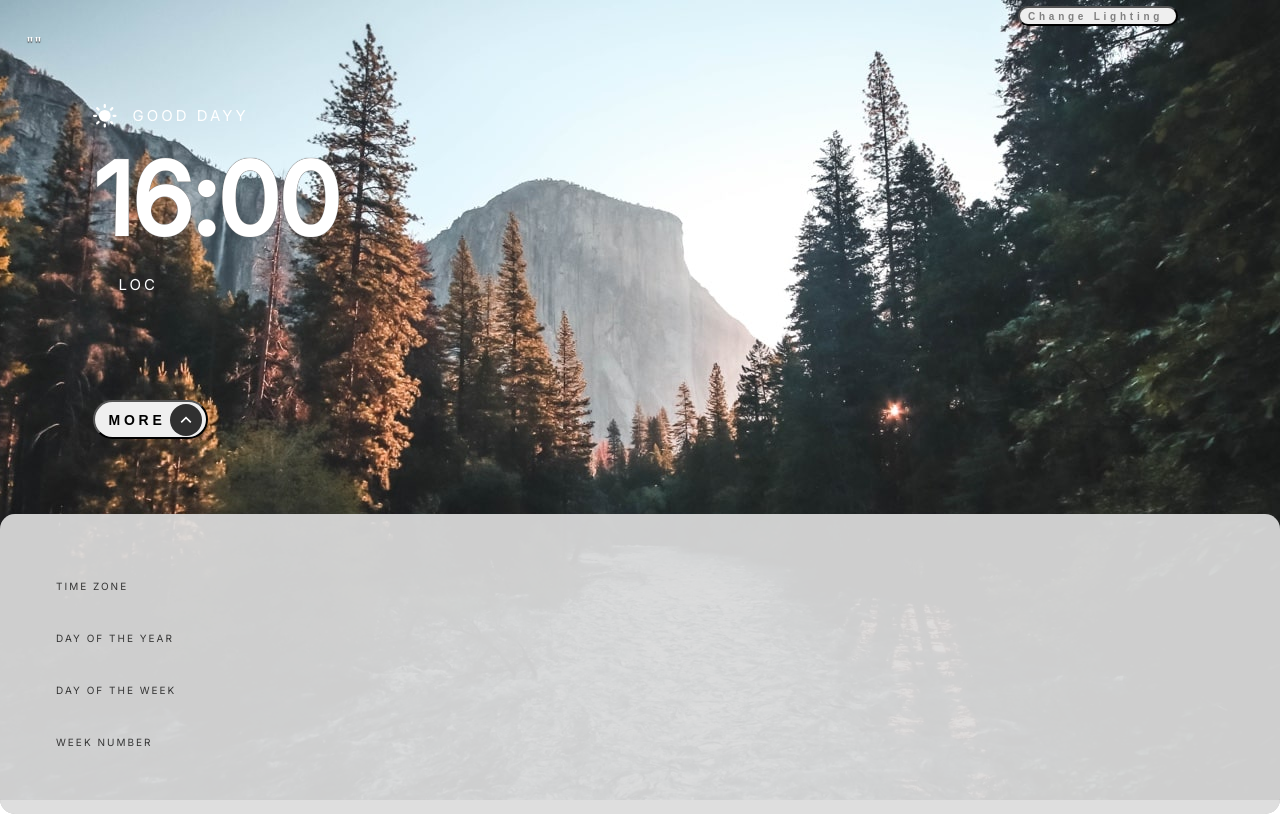
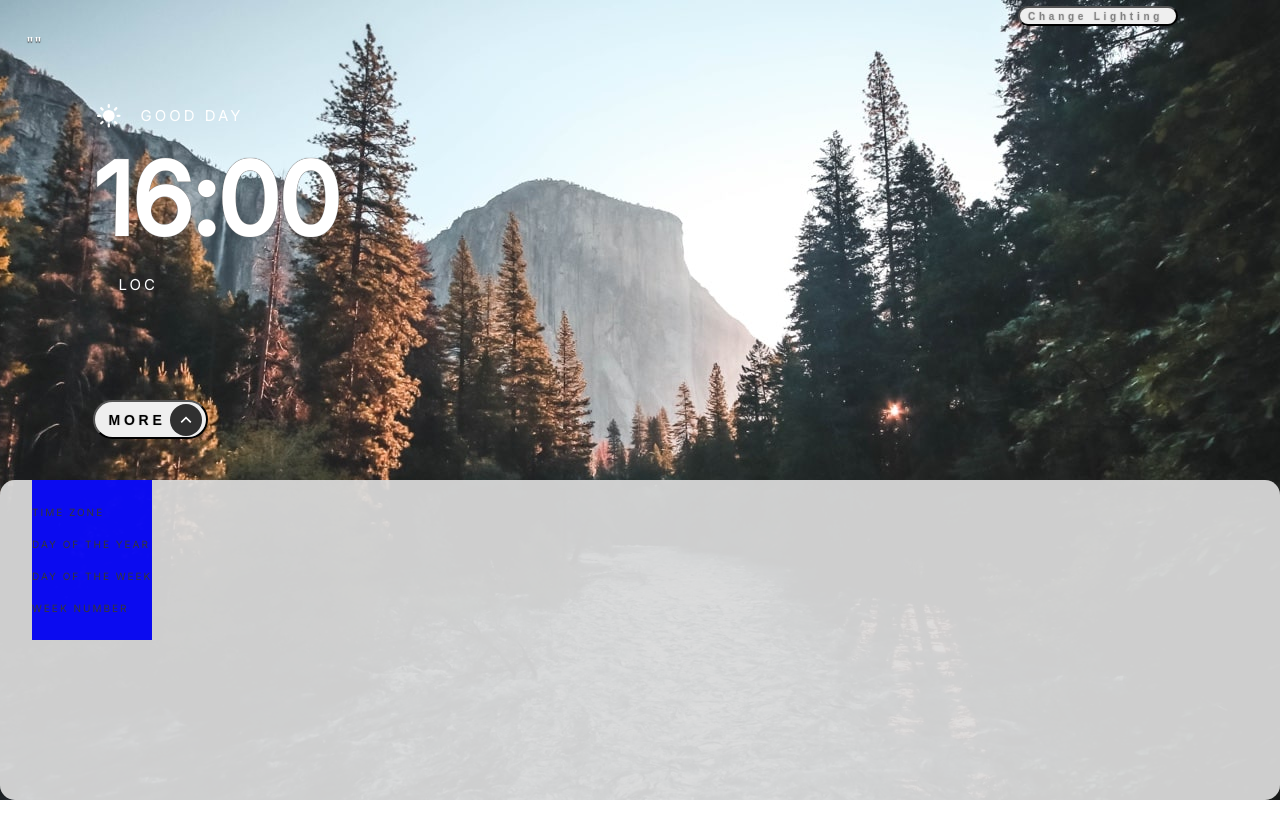
Before and after one commit to marfff/IP-International-clock-calender, a React (Create React App) app: page / in a window 1280 px wide. Both pictures are taken after a click on the button "MORE". Built offline with nearby package versions, Linux system fonts and the light colour scheme; no server answers.

Commit message:
test/image size
test/image size

```diff
--- a/src/App.css
+++ b/src/App.css
@@ -27,23 +27,26 @@
 
 .less {
 	position: absolute;
+	display: flex;
+	flex-direction: column;
 	backdrop-filter: blur(25px);
 	backdrop-filter: brightness(20%);
 	backdrop-filter: contrast(12%);
-	bottom: calc(0% - 28px / 2);
+	bottom: 0px;
 	width: 100%;
 	border-radius: 15px;
 	opacity: 0.9;
+	height: 40%;
 }
 
 .lessinner {
-	position: relative;
-	display: flex;
+	position: absolute;
+	display:flex;
 	flex-direction: row;
 	min-width: 323px;
 	margin-left: 36px;
 	justify-content: space-between;
-	margin: 0px 56px;
+	margin: 0px 32px;
 }
 
 .extraleft {
@@ -54,21 +57,21 @@
 	font-size: 10px;
 	letter-spacing: 2px;
 	align-items: stretch;
-	line-height: 32px;
-	height: 300px;
+	background:blue;
 }
 
 .extraright {
+	position: relative;
+	left: 250px;
 	display: flex;
 	flex-direction: column;
 	align-items: flex-end;
-	margin-right:36px;
 	justify-content: center;
 	font-family: Inter;
-	line-height: 13px;
 	font-size: 20px;
 	font-weight: bold;
-	height: 300px;
+	background:orange;;
+	z-index: 10;
 }
 
 /* .headings {
@@ -214,7 +217,7 @@
 	height: 28px;
 	left: 5.2%;
 	right: 46.4%;
-	margin-top:10px;
+	margin-top: 10px;
 	top: calc(50% - 28px / 2 + 170.5px);
 	font-family: Inter;
 	font-style: normal;
@@ -244,11 +247,12 @@
 	border-radius: 20px;
 	cursor: pointer;
 	outline: none;
+	text-shadow: 0 0 0px white, 0 0 1px white, 0 0 0px grey, 0 0 1px grey;
 }
 
 .button1:hover {
 	opacity: 0.8;
-	transition: .5s;
+	transition: 0.5s;
 }
 
 /* .button1a {
@@ -287,6 +291,7 @@
 	border-radius: 20px;
 	cursor: pointer;
 	outline: none;
+	text-shadow: 0 0 0px white, 0 0 1px white, 0 0 0px grey, 0 0 1px grey;
 }
 
 .button2:hover {
@@ -295,8 +300,9 @@
 }
 
 .iconsun {
-	padding-right: 16px;
+	padding-right: 20px;
 	fill: yellow !important;
+	margin-left: 4px;
 }
 
 .arrow {
--- a/src/Time.js
+++ b/src/Time.js
@@ -15,7 +15,7 @@ const Time = (props) => {
 	const [weekNumber, setWeekNumber] = useState("");
 	const [timezone, setTimezone] = useState("");
 	const [error, setError] = useState("");
-	const [greeting, setGreeting] = useState("GOOD DAYY");
+	const [greeting, setGreeting] = useState("GOOD DAY");
 	const [iconUrl, setIconUrl] = useState(sun);
 
 	// const [ip, setIp] = useState("");
@@ -32,8 +32,6 @@ const Time = (props) => {
 		}, 60000);
 		clearInterval();
 	}, []);
-
-	// console.log(x);
 
 	let makeGreeting = (timer5) => {
 		let greeting1 = "";
@@ -104,63 +102,5 @@ const Time = (props) => {
 		x,
 		iconUrl,
 	};
-
-	// return (
-	// 	<div className="time">
-	// 		<h3>TIME IS-{time}</h3>
-	// 		<h3>ABB IS-{abb}</h3>
-	// 		<h3>DAY OF WEEK IS-{day}</h3>
-	// 		<h3>DAY OF YEAR IS-{dayOfYear}</h3>
-	// 		<h3>WEEK NUMBER IS-{weekNumber}</h3>
-	// 		<h3>TIMEZONE IS-{timezone}</h3>
-	// 	</div>
-	// );
 };
 export default Time;
-
-//UNUSED CODE
-// useEffect(() => {
-// 	fetch(geo_time)
-// 		.then((res) => {
-// 			return res.json();
-// 		})
-// 		.then((data) => {
-// 			console.log("GEOTIME", data);
-// 		})
-// 		.catch((err) => {
-// 			// Do something for an error here
-// 			console.log("Error Reading data " + err);
-// 		});
-// }, []);
-
-// https://freegeoip.app
-
-// {"abbreviation":"GMT","client_ip":"82.4.16.6","datetime":"2021-03-21T20:17:29.718325+00:00","day_of_week":0,"day_of_year":80,"dst":false,"dst_from":null,"dst_offset":0,"dst_until":null,"raw_offset":0,"timezone":"Europe/London","unixtime":1616357849,"utc_datetime":"2021-03-21T20:17:29.718325+00:00","utc_offset":"+00:00","week_number":11}
-
-// {"ip":"82.4.16.6","country_code":"GB","country_name":"United Kingdom","region_code":"ENG","region_name":"England","city":"Fleet","zip_code":"GU13","time_zone":"Europe/London","latitude":51.2833,"longitude":-0.8333,"metro_code":0}
-
-// useEffect((timenow = "") => {
-// 	fetch(geo_time)
-// 		.then((res) => {
-// 			return res.json();
-// 		})
-// 		.then((data) => {
-//             timenow = data.datetime.toString().split("T")[1].split(".")[0];
-//             data = data.datetime.toString().split("T")[1].split(".")[0];
-// 			setTime(data);
-// 		});
-// 	console.log("TIMENOW2", timenow);
-// });
-
-// useEffect((locationnow = "") => {
-// 	fetch(api_time)
-// 		.then((res) => {
-// 			return res.json();
-// 		})
-// 		.then((data) => {
-// 			setResult3(data);
-// 			location = data.datetime.toString().split("T")[1].split(".")[0];
-// 			setTime(timenow);
-// 		});
-// 	console.log("TIMENOW2", timenow);
-// });
```
